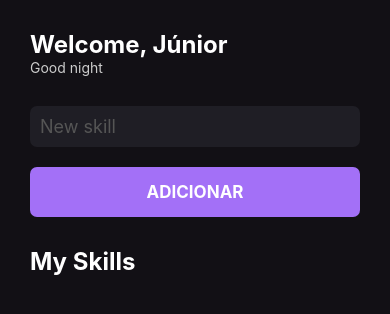
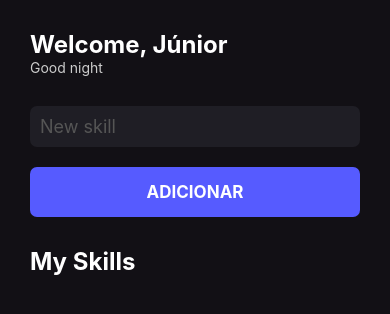
Before and after one commit to ellismarjr/myskills, a React Native app: screen / in a window 390 px wide. Shown: the top 314 px of the page. Built offline with nearby package versions, Linux system fonts and the light colour scheme.

Commit message:
change color button

```diff
--- a/src/components/Button.tsx
+++ b/src/components/Button.tsx
@@ -3,7 +3,7 @@ import { Text, TouchableOpacity, StyleSheet, TouchableOpacityProps } from 'react
 
 const styles = StyleSheet.create({
   button: {
-    backgroundColor: '#A370f7',
+    backgroundColor: '#565BFF',
     padding: 15,
     borderRadius: 7,
     alignItems: 'center',
```
